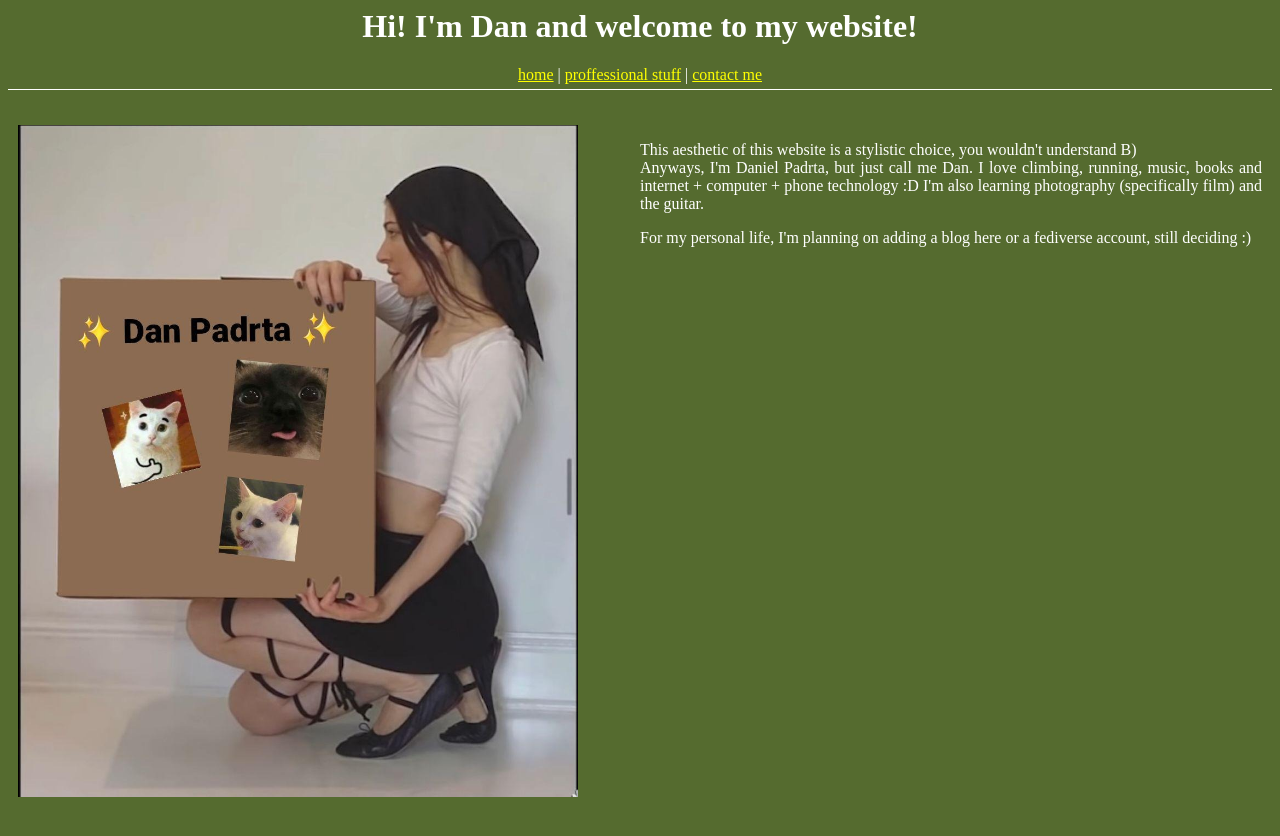
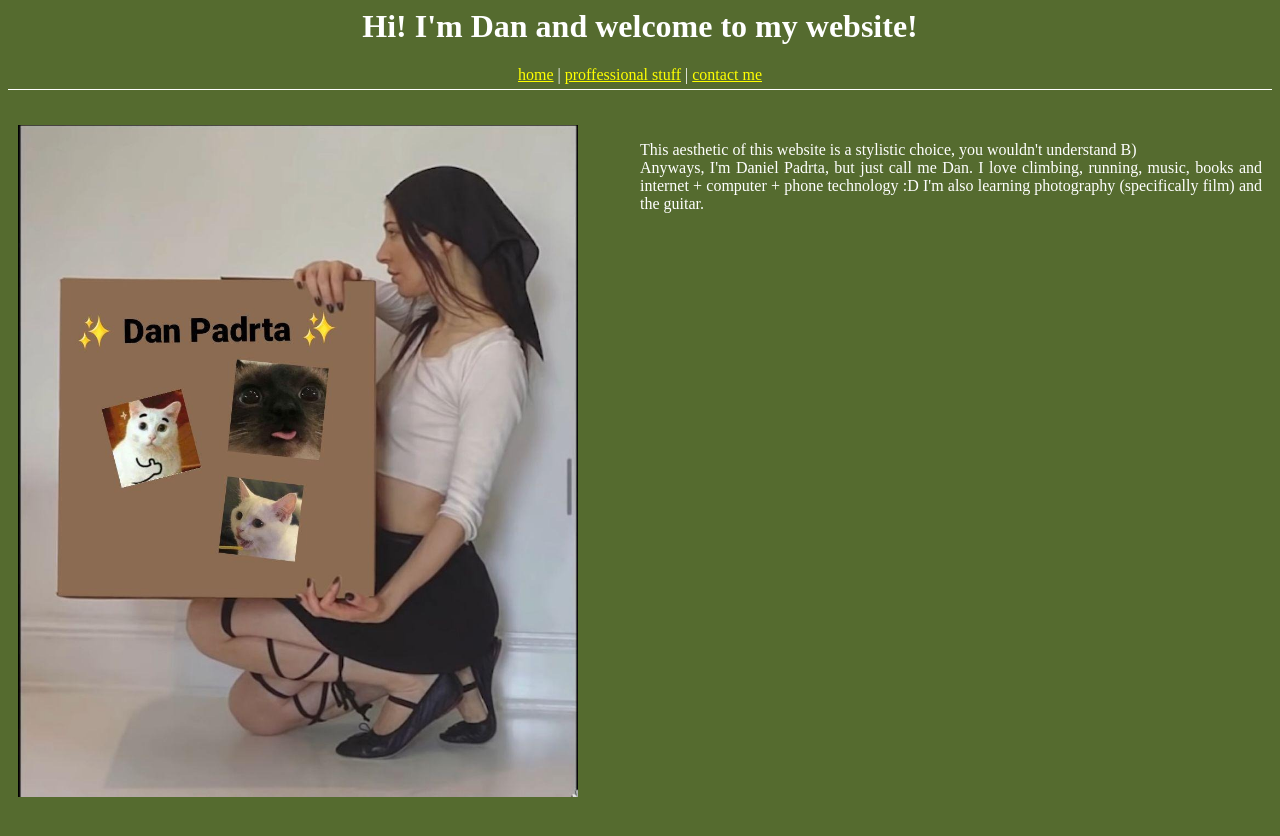
Before and after one commit to danpadcz/danpadcz.github.io, a Jekyll site: the page built from index.html, in a window 1280 px wide. Shown: the top 836 px of the page. Built offline with Jekyll 4.4.1, drawn with Linux system fonts in a browser that asks for light colours.

Commit message:
Remove mention of fediverse

```diff
--- a/index.html
+++ b/index.html
@@ -9,9 +9,6 @@ layout: ilikegreen
         <br>
         Anyways, I'm Daniel Padrta, but just call me Dan. I love climbing, running, music, books and internet + computer + phone technology :D I'm also learning photography (specifically film) and the guitar.
     </p>
-    <p>
-        For my personal life, I'm planning on adding a blog here or a fediverse account, still deciding :)
-    </p>
     </div>
 <div style="width: 50%; float:right;">
     <img src="assets/carolineholdingdan.jpeg" alt="Picture of caroline polachek holding a big piece of cardbord with Dan Padrta written on it and 3 cats" style="width:90%; margin-left: auto; margin-right: auto;">
```
